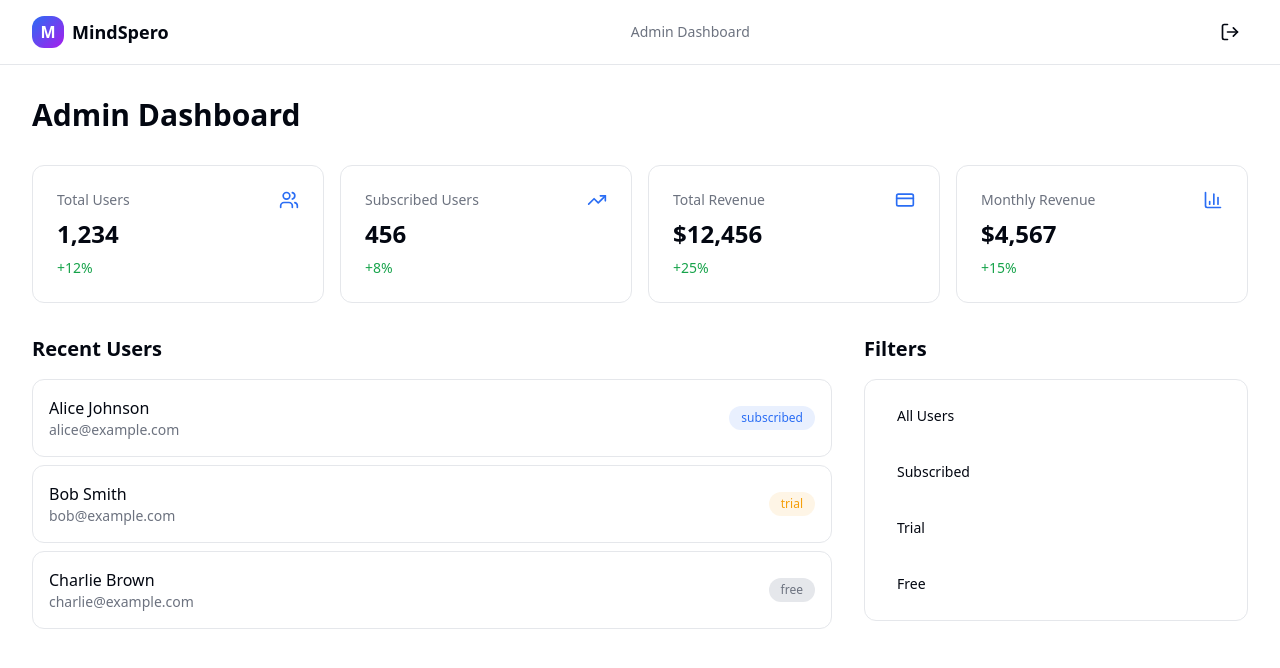
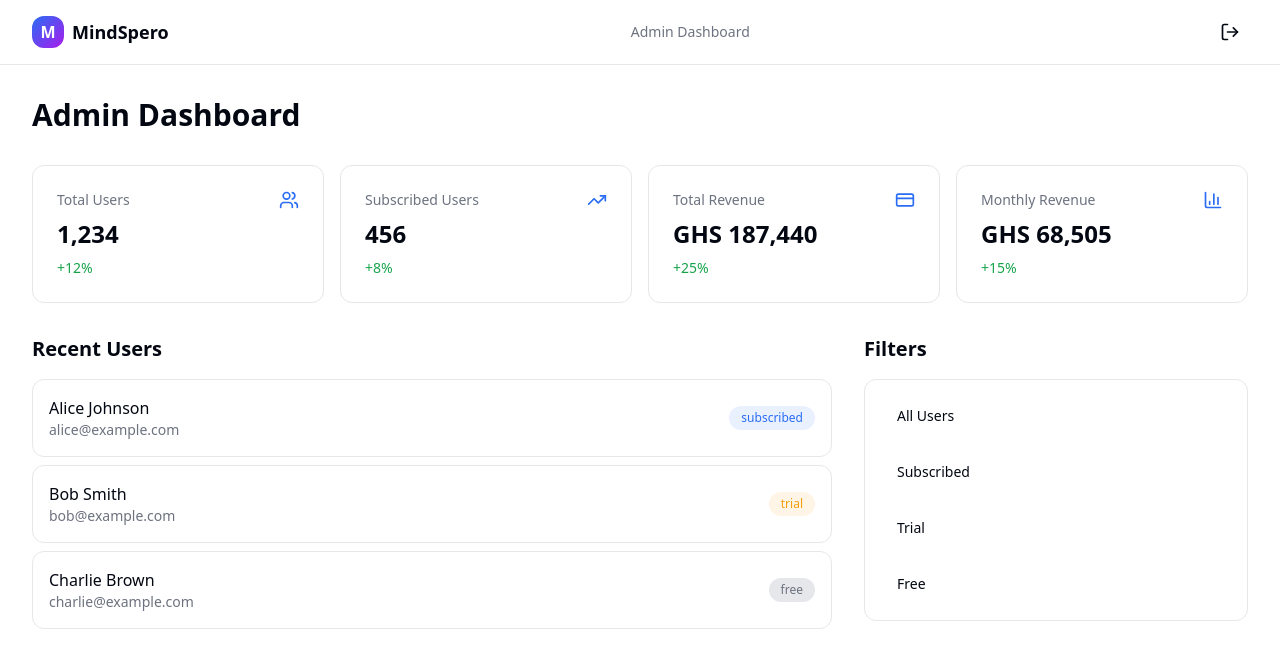
Before and after one commit to batefour/MINDSPERO, a React (Vite) app: page /admin/dashboard in a window 1280 px wide. Shown: the top 668 px of the page. Built offline with nearby package versions, Linux system fonts and the light colour scheme.

Commit message:
Change all currencies to Ghana Cedis in Admin Dashboard
cgen-8361c849a35144c98ebdd70b5d5db7a4

```diff
--- a/client/pages/AdminDashboard.tsx
+++ b/client/pages/AdminDashboard.tsx
@@ -27,8 +27,8 @@ export default function AdminDashboard() {
           {[
             { icon: Users, label: "Total Users", value: "1,234", change: "+12%" },
             { icon: TrendingUp, label: "Subscribed Users", value: "456", change: "+8%" },
-            { icon: CreditCard, label: "Total Revenue", value: "$12,456", change: "+25%" },
-            { icon: BarChart3, label: "Monthly Revenue", value: "$4,567", change: "+15%" },
+            { icon: CreditCard, label: "Total Revenue", value: "GHS 187,440", change: "+25%" },
+            { icon: BarChart3, label: "Monthly Revenue", value: "GHS 68,505", change: "+15%" },
           ].map((metric, i) => {
             const Icon = metric.icon;
             return (
```
